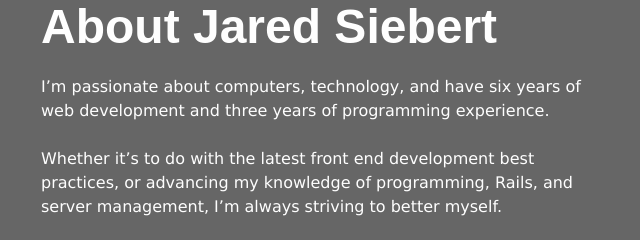
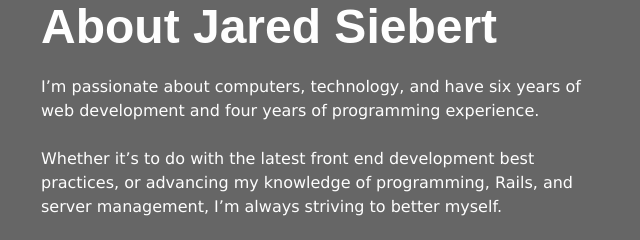
Before and after one commit to jaredSiebert/www.siebertech.com, a plain HTML site: page www/index.html in a window 1280 px wide. Shown: the part 333-573 px from the top of the page, 120-760 px from the left. Drawn offline with Linux system fonts and the light colour scheme.

Commit message:
Update programming duration

```diff
--- a/www/index.html
+++ b/www/index.html
@@ -50,7 +50,7 @@
 				<h1>About Jared Siebert</h1>
 			</header>
 			<article>
-				<p>I’m passionate about computers, technology, and have six years of web development and three years of programming experience.</p>
+				<p>I’m passionate about computers, technology, and have six years of web development and four years of programming experience.</p>
 
 				<p>Whether it’s to do with the latest front end development best practices, or advancing my knowledge of programming, Rails, and server management, I’m always striving to better myself.</p>
 
```
